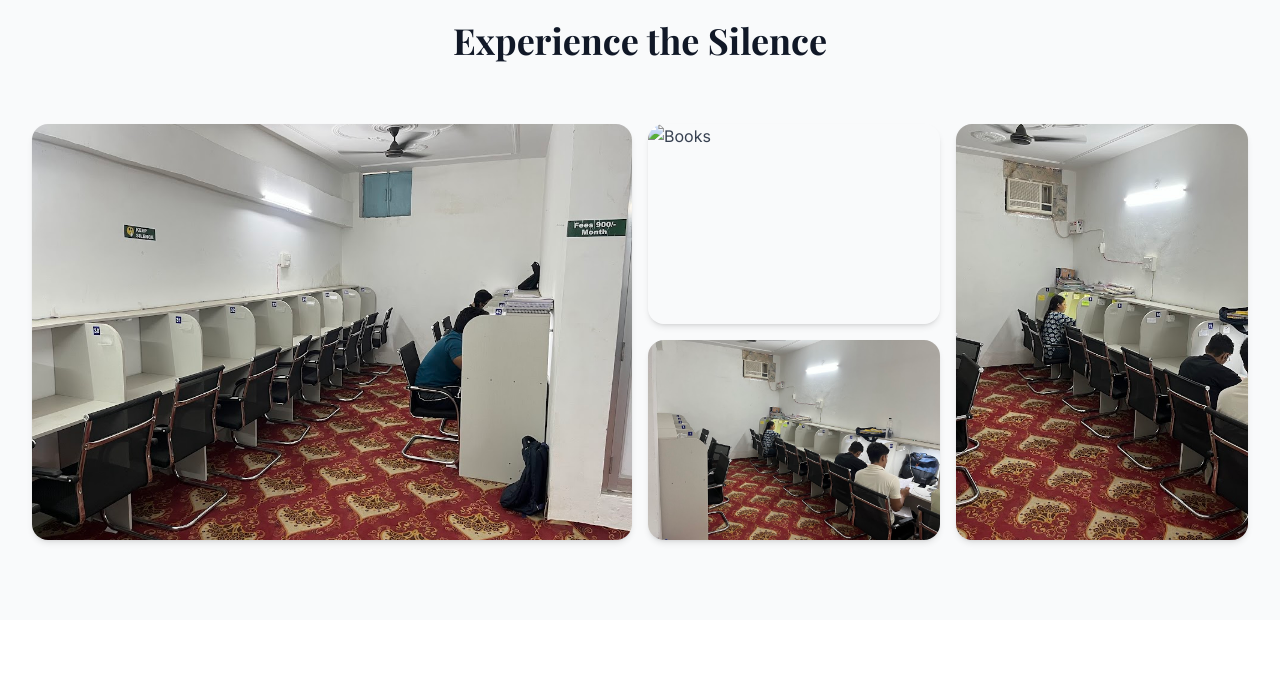
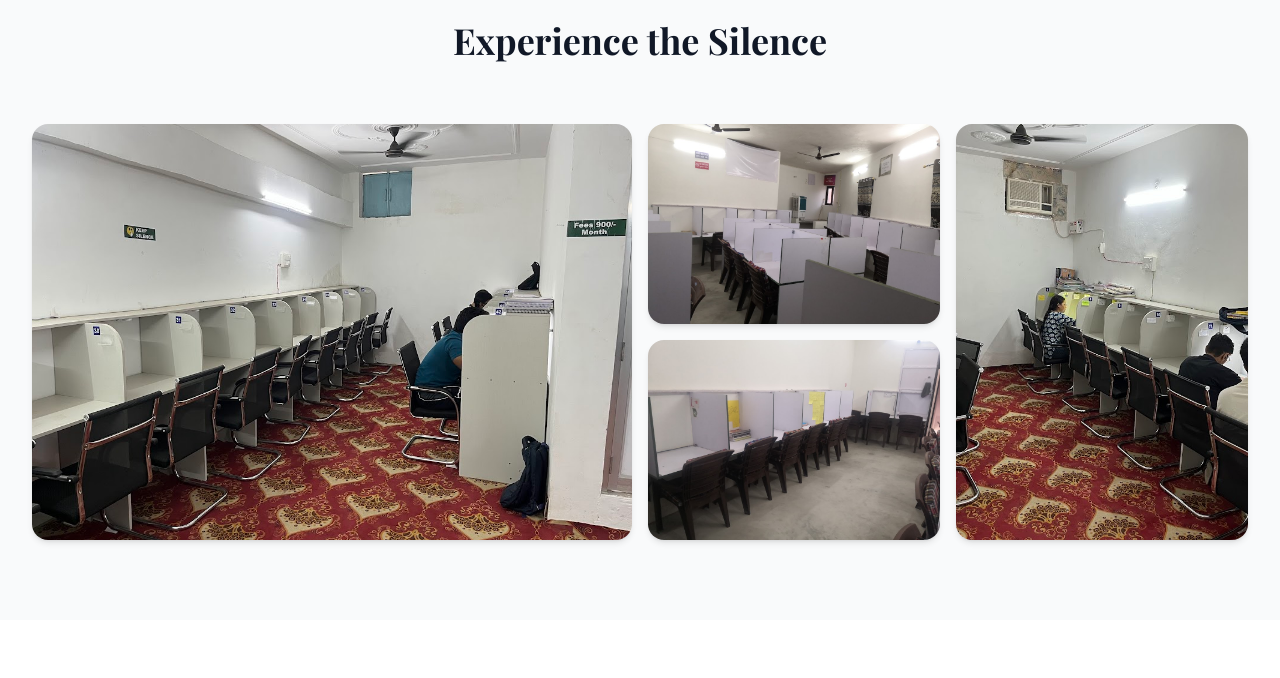
Before and after one commit to dhyanivj/Addhyan-Library, a plain HTML site: page laksh/index.html in a window 1280 px wide. Shown: the part 2960-3638 px from the top of the page. Drawn offline with nearby package versions, Linux system fonts and the light colour scheme.

Commit message:
img update

```diff
--- a/laksh/index.html
+++ b/laksh/index.html
@@ -416,7 +416,7 @@
                         class="w-full h-full object-cover hover:scale-110 transition-transform duration-700">
                 </div>
                 <div class="col-span-1 row-span-1 overflow-hidden rounded-2xl shadow-md reveal delay-75">
-                    <img src="../laksh/laksh-02.jpg" alt="Books"
+                    <img src="../laksh/bottom3.jpg" alt="Books"
                         class="w-full h-full object-cover hover:scale-110 transition-transform duration-700">
                 </div>
                 <div class="col-span-1 row-span-2 overflow-hidden rounded-2xl shadow-md reveal delay-100">
@@ -424,7 +424,7 @@
                         class="w-full h-full object-cover hover:scale-110 transition-transform duration-700">
                 </div>
                 <div class="col-span-1 row-span-1 overflow-hidden rounded-2xl shadow-md reveal delay-150">
-                    <img src="../laksh/laksh-002.jpg" alt="Focus"
+                    <img src="../laksh/bottom2.jpg" alt="Focus"
                         class="w-full h-full object-cover hover:scale-110 transition-transform duration-700">
                 </div>
             </div>
```
